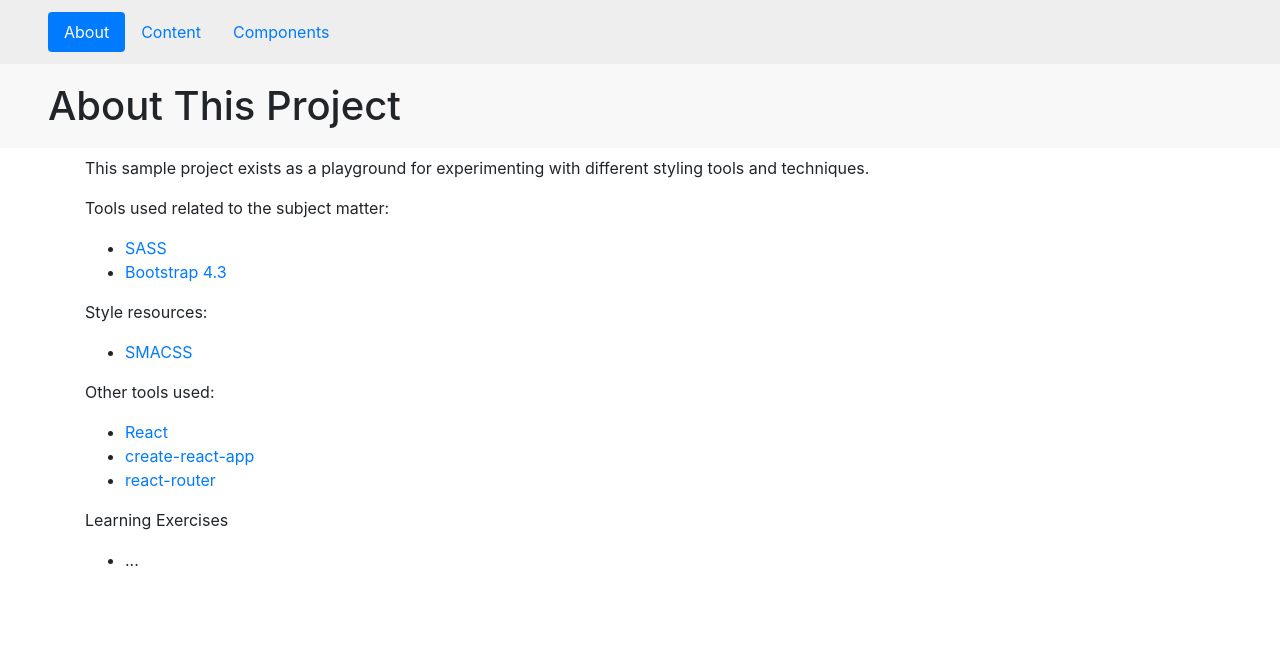
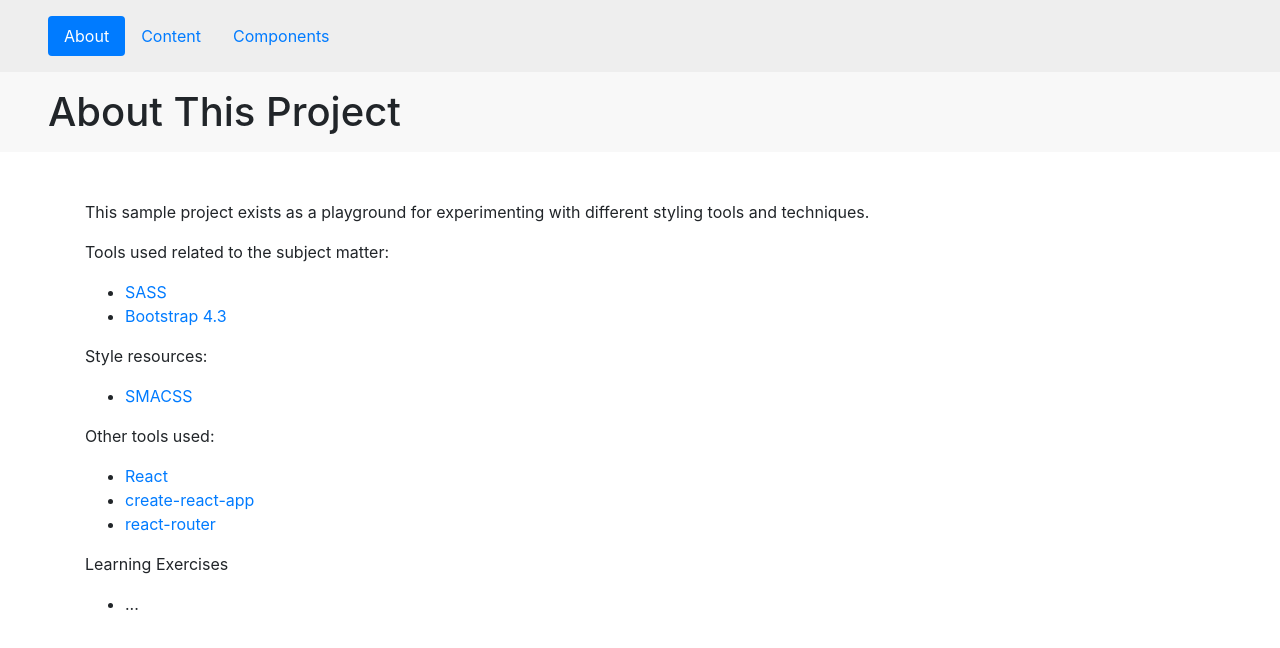
Before and after one commit to antoinediot/styling-playground, a React (Create React App) app: page / in a window 1280 px wide. Shown: the top 648 px of the page. Built offline with nearby package versions, Linux system fonts and the light colour scheme.

Commit message:
Rework spacing of sections

```diff
--- a/src/App.js
+++ b/src/App.js
@@ -2,7 +2,6 @@ import React from 'react';
 import {
   BrowserRouter as Router,
   Route,
-  Link,
   NavLink,
   Switch
 } from "react-router-dom";
@@ -33,6 +32,7 @@ function App() {
           </ul>
         </nav>
 
+        <div class="page-content">
           <React.Fragment>
             <Switch>
               <Route exact path={'/'} component={About} />
@@ -40,6 +40,7 @@ function App() {
               <Route exact path={'/components'} component={SampleComponents} />
             </Switch>
           </React.Fragment>
+        </div>
 
       </div>
 
--- a/src/styles/_global-nav.scss
+++ b/src/styles/_global-nav.scss
@@ -1,6 +1,6 @@
 .global-nav {
 
-    padding: .75rem 3rem;
+    padding: 1rem 3rem;
 
     background-color: #eee;
 }
--- a/src/styles/_scaffolding.scss
+++ b/src/styles/_scaffolding.scss
@@ -1,5 +1,13 @@
-h1.page-title {
-    padding: .75rem 3rem;
-    line-height: 1.5em;
+body {
+}
+
+.page-content {
+    padding: 0 0 3rem;
+}
+
+.page-content h1.page-title {
+    padding: 1rem 3rem;
+    margin-bottom: 3rem;
+
     background-color: #f8f8f8;
 }
```
Lines whose indentation alone changed are shown as unchanged.
